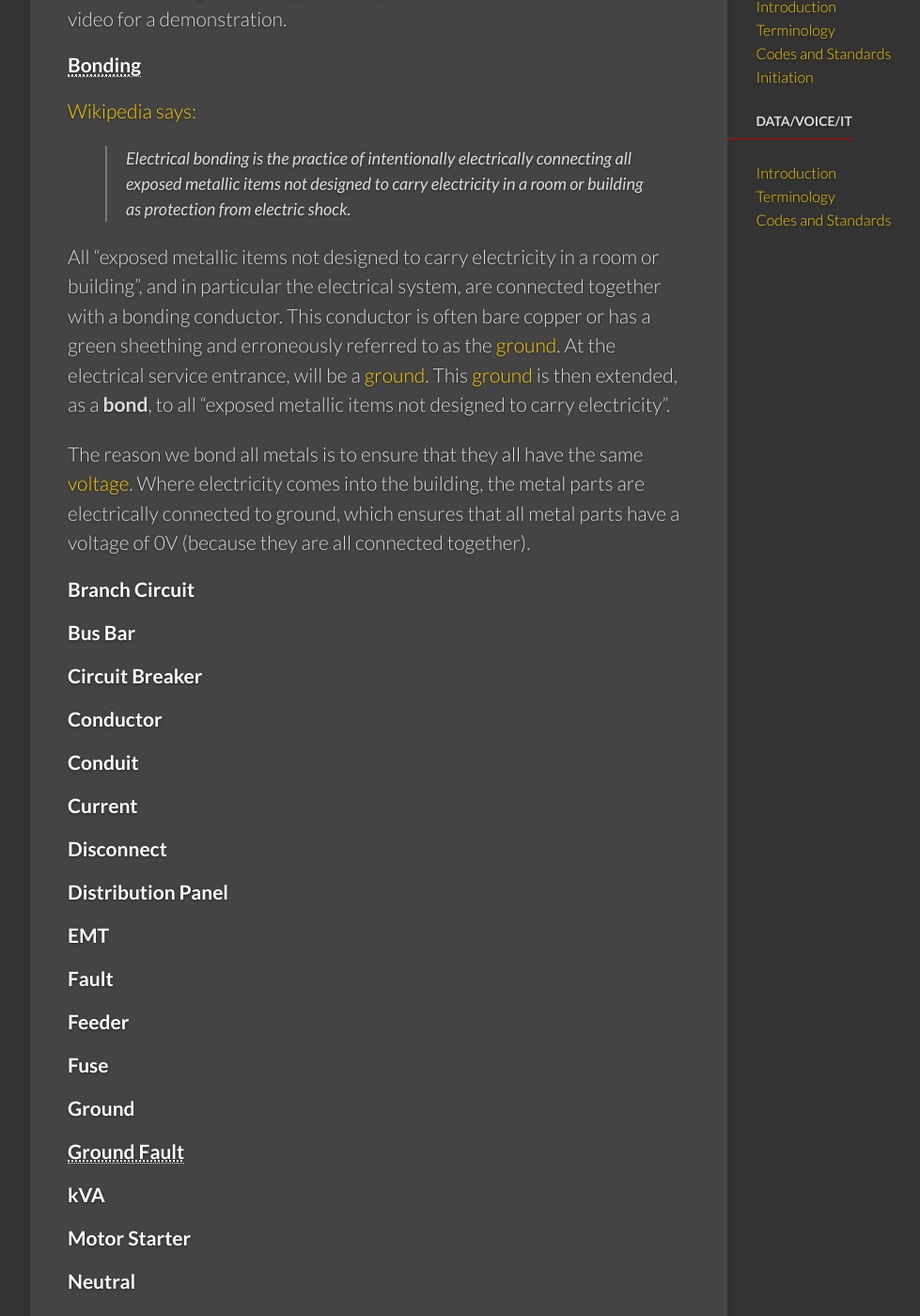
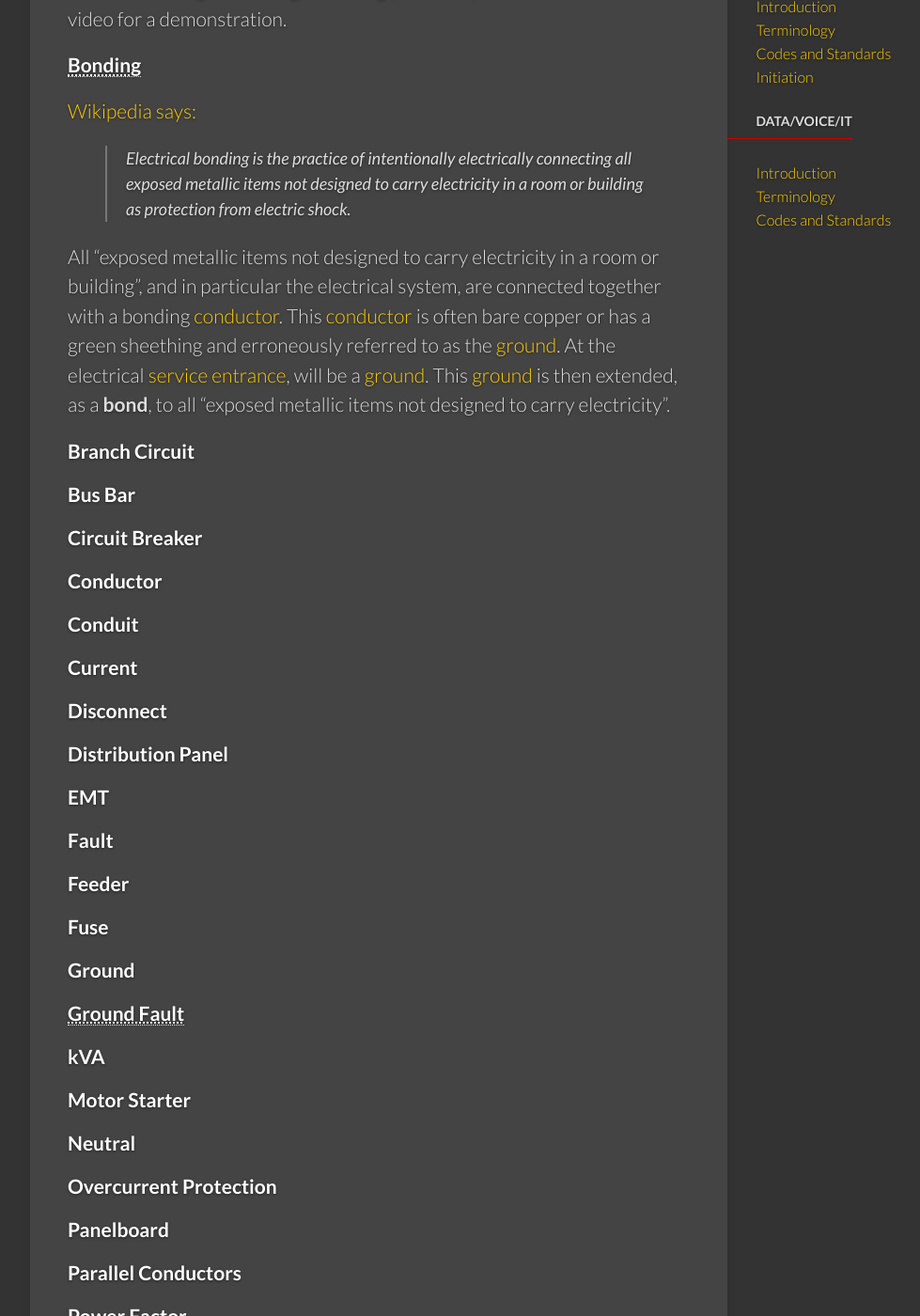
Before and after one commit to astallaert/astallaert.github.io, a Jekyll site: the page built from _ee/power-terminology.md, in a window 1280 px wide and 1400 px high, scrolled down 513 px. Shown: the whole window at 94% size, without its empty margins (139-1118 px from the left). Built offline with Jekyll 4.4.1, drawn with Linux system fonts in a browser that asks for light colours.

Commit message:
updated power definitions

```diff
--- a/_ee/power-terminology.md
+++ b/_ee/power-terminology.md
@@ -19,9 +19,7 @@ In laymans terms; An arc flash is the ginormous spark / flash that happens when
 
 > Electrical bonding is the practice of intentionally electrically connecting all exposed metallic items not designed to carry electricity in a room or building as protection from electric shock.
 
-All "exposed metallic items not designed to carry electricity in a room or building", and in particular the electrical system, are connected together with a bonding conductor. This conductor is often bare copper or has a green sheething and erroneously referred to as the [ground]({{ site.baseurl }}/ee/power-terminology/#ground). At the electrical service entrance, will be a [ground]({{ site.baseurl }}/ee/power-terminology/#ground). This [ground]({{ site.baseurl }}/ee/power-terminology/#ground) is then extended, as a **bond**, to all "exposed metallic items not designed to carry electricity".
-
-The reason we bond all metals is to ensure that they all have the same [voltage]({{ site.baseurl }}/ee/power-terminology/#voltage). Where electricity comes into the building, the metal parts are electrically connected to ground, which ensures that all metal parts have a voltage of 0V (because they are all connected together).
+All "exposed metallic items not designed to carry electricity in a room or building", and in particular the electrical system, are connected together with a bonding [conductor]({{ site.baseurl }}/ee/power-terminology/#conductor). This [conductor]({{ site.baseurl }}/ee/power-terminology/#conductor) is often bare copper or has a green sheething and erroneously referred to as the [ground]({{ site.baseurl }}/ee/power-terminology/#ground). At the electrical [service entrance]({{ site.baseurl }}/ee/power-terminology/#service-entrance), will be a [ground]({{ site.baseurl }}/ee/power-terminology/#ground). This [ground]({{ site.baseurl }}/ee/power-terminology/#ground) is then extended, as a **bond**, to all "exposed metallic items not designed to carry electricity".
 
 #### Branch Circuit
 
```
Also changed, not shown: other parts of _ee/power-terminology.md (+2 -0 lines).
